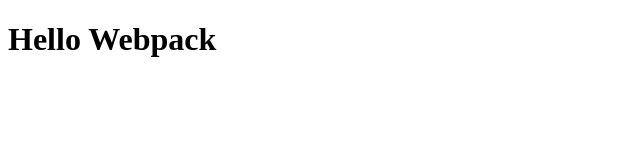
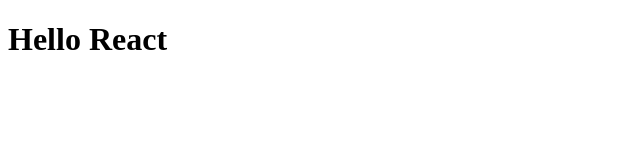
Before and after one commit to Jexxie/react-boilerplate, a React app: page / in a window 1280 px wide. Shown: the top 160 px of the page, without its empty margins (0-640 px from the left). Built offline with nearby package versions, Linux system fonts and the light colour scheme.

Commit message:
Added webpack-dev-server

```diff
--- a/package.json
+++ b/package.json
@@ -6,7 +6,7 @@
   "scripts": {
     "test": "echo \"Error: no test specified\" && exit 1",
     "build": "webpack --config webpack.config.prod.js",
-    "dev": "webpack --watch --config webpack.config.dev.js"
+    "dev": "webpack-dev-server --open --config webpack.config.dev.js"
   },
   "keywords": [],
   "author": "",
@@ -28,6 +28,7 @@
     "html-webpack-plugin": "^3.2.0",
     "webpack": "^4.27.1",
     "webpack-cli": "^3.1.2",
+    "webpack-dev-server": "^3.1.10",
     "webpack-merge": "^4.1.5"
   },
   "dependencies": {
--- a/src/App.js
+++ b/src/App.js
@@ -2,7 +2,7 @@ import React from "react";
 
 class App extends React.Component {
   render() {
-    return <h1>Hello Webpack </h1>;
+    return <h1>Hello React </h1>;
   }
 }
 
--- a/webpack.config.dev.js
+++ b/webpack.config.dev.js
@@ -2,5 +2,8 @@ const merge = require("webpack-merge");
 const baseConfig = require("./webpack.config.base");
 
 module.exports = merge(baseConfig, {
-  mode: "development"
+  mode: "development",
+  devServer: {
+    port: 9000
+  }
 });
```
Also changed, not shown: 1 other file (tests, documents, lock files or other folders).
